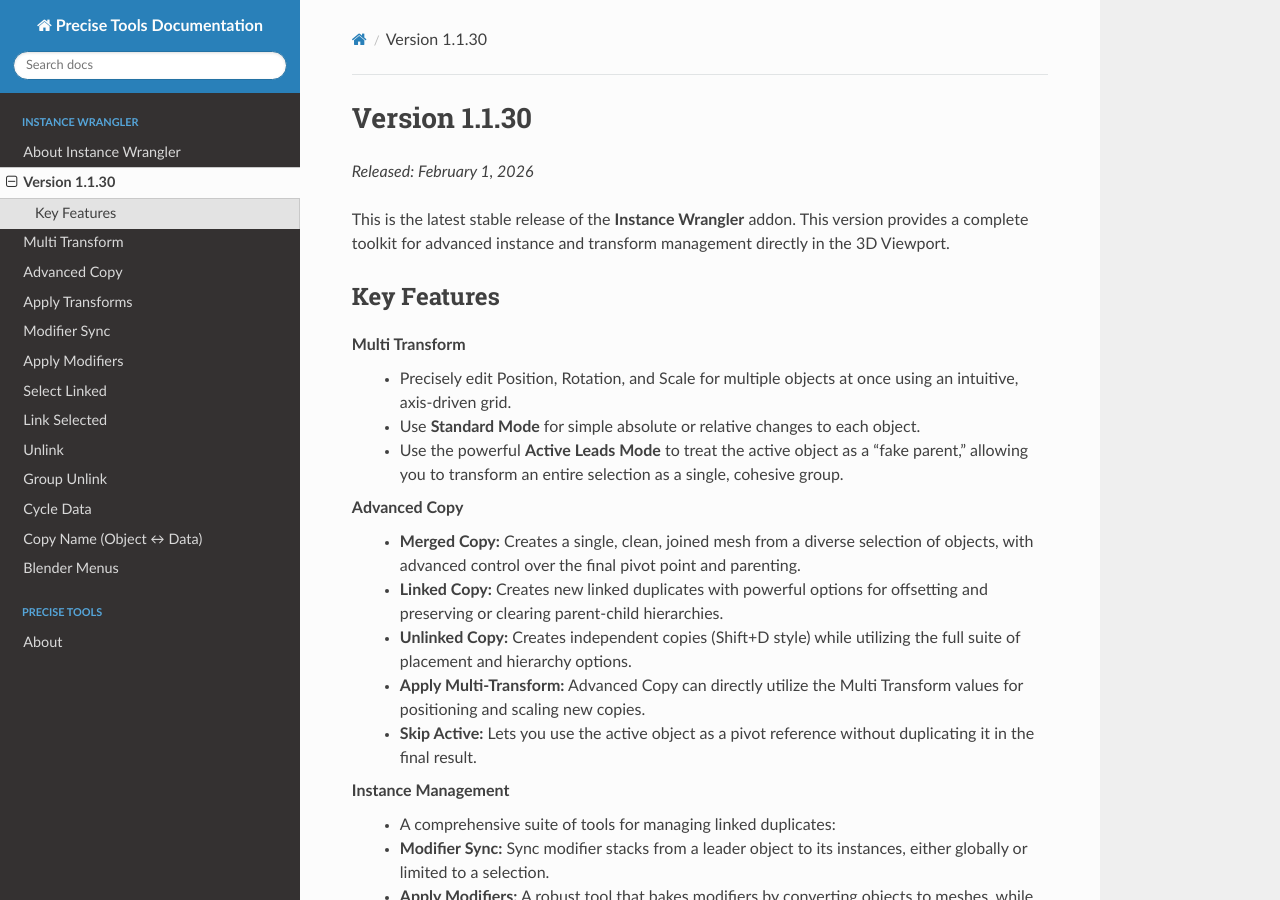
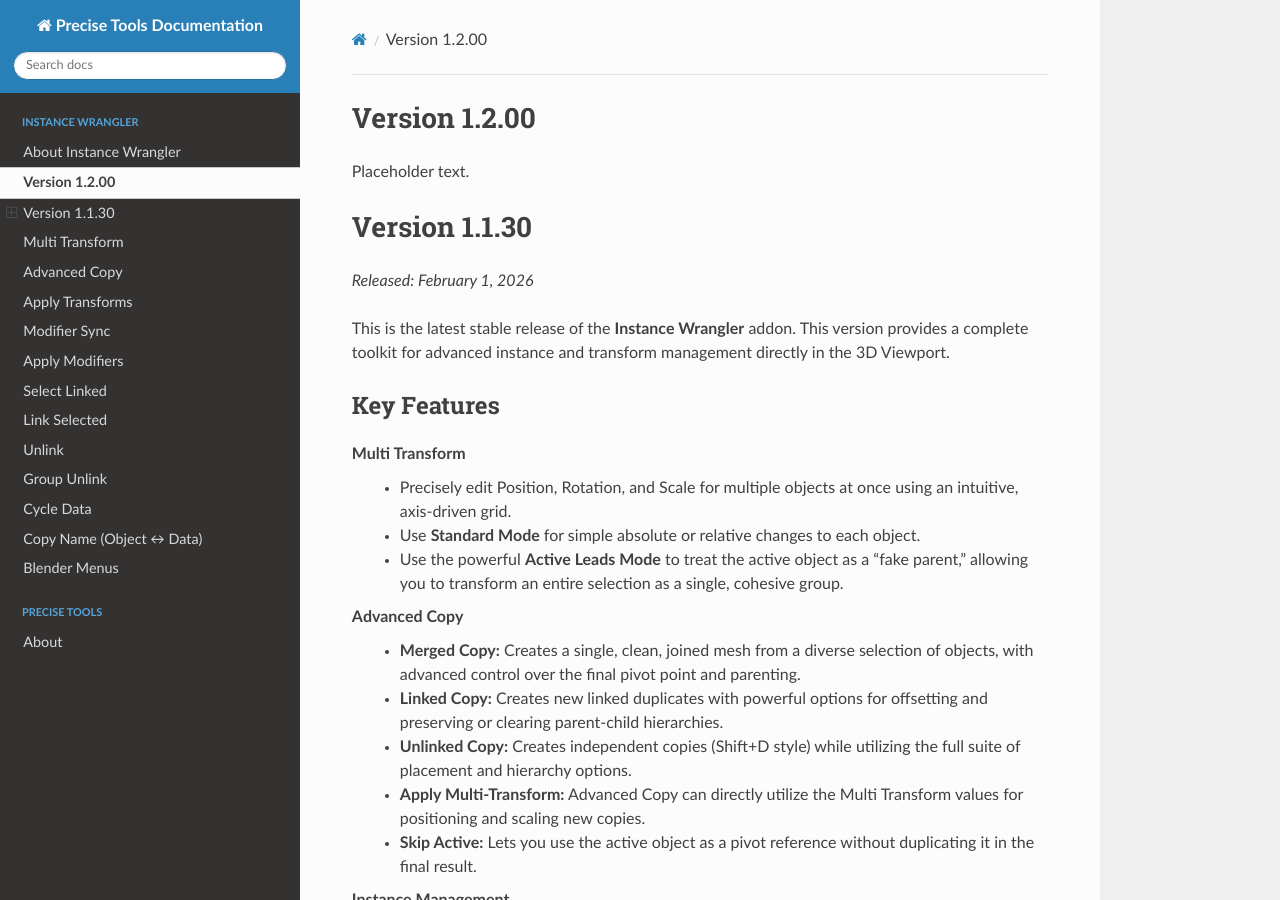
Before and after one commit to jb1981dev/Precise-Docs, a Sphinx documentation site: the page built from docs/source/instwrangler/iwversions.rst, in a window 1280 px wide and 900 px high. Built offline with Sphinx 7.4.7 and the Read the Docs theme 3.1.0, drawn with Linux system fonts in a browser that asks for light colours.

Commit message:
Add initial version 1.2.00 entry with placeholder text in iwversions.rst

```diff
--- a/docs/source/instwrangler/iwversions.rst
+++ b/docs/source/instwrangler/iwversions.rst
@@ -1,3 +1,10 @@
+.. _version_1_2_00:
+
+Version 1.2.00
+==============
+
+Placeholder text.
+
 .. _version_1_1_30:
 
 Version 1.1.30
```
